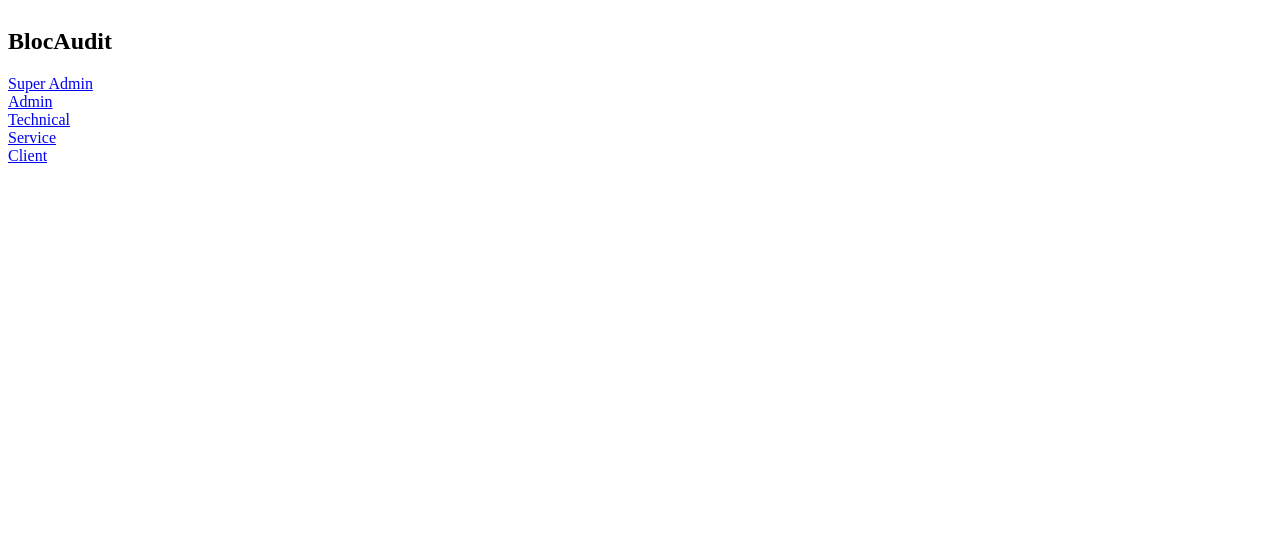
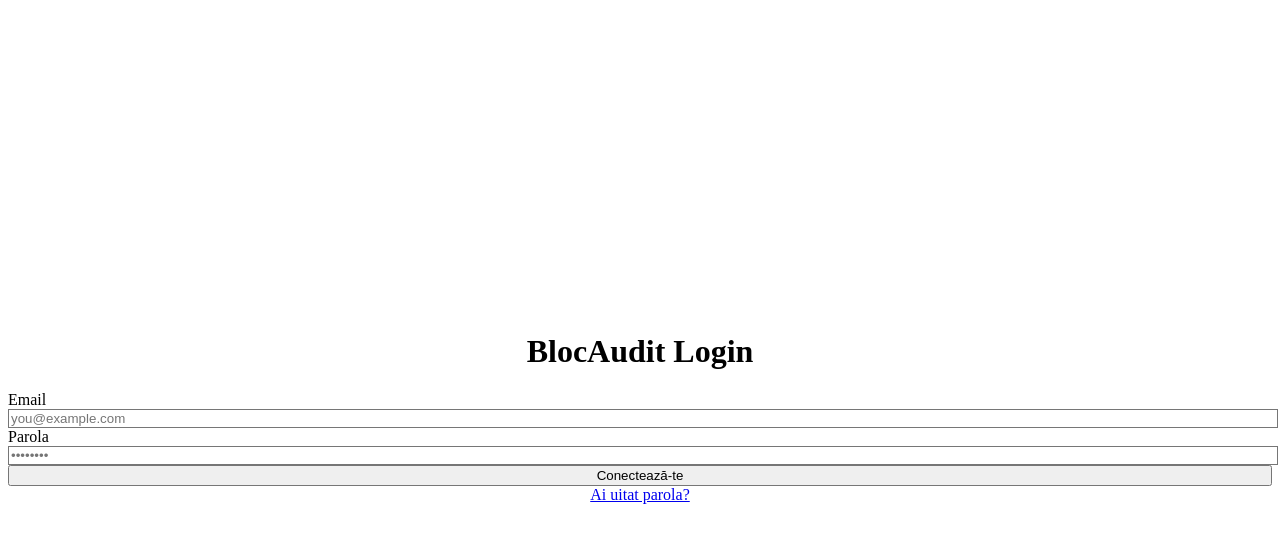
Before and after one commit to RobertoP10/BlocAudit, a React (Vite) app: page /login in a window 1280 px wide. Shown: the top 542 px of the page. Built offline with nearby package versions, Linux system fonts and the light colour scheme.

Commit message:
Updated App layout: hide Sidebar on login/register pages

```diff
--- a/src/App.tsx
+++ b/src/App.tsx
@@ -1,29 +1,45 @@
-import { BrowserRouter as Router, Routes, Route } from "react-router-dom";
+import { BrowserRouter as Router, Routes, Route, useLocation } from "react-router-dom";
 import Sidebar from "./components/Sidebar";
 import SuperAdminDashboard from "./pages/superadmin/SuperAdminDashboard";
 import AdminDashboard from "./pages/admin/AdminDashboard";
 import TechnicalDashboard from "./pages/technical/TechnicalDashboard";
 import ServiceDashboard from "./pages/service/ServiceDashboard";
 import ClientDashboard from "./pages/client/ClientDashboard";
+import Login from "./pages/auth/Login";
+import Register from "./pages/auth/Register";
 
-function App() {
+function Layout() {
+  const location = useLocation();
+  const authRoutes = ["/login", "/register"];
+
+  // dacă suntem pe login sau register => fără sidebar
+  const hideSidebar = authRoutes.includes(location.pathname);
+
   return (
-    <Router>
     <div className="flex">
-        {/* Sidebar fix */}
-        <Sidebar />
-
-        {/* Conținut pagină */}
+      {!hideSidebar && <Sidebar />}
       <main className="flex-1 bg-gray-50 p-6">
         <Routes>
+          {/* Dashboard routes */}
           <Route path="/superadmin" element={<SuperAdminDashboard />} />
           <Route path="/admin" element={<AdminDashboard />} />
           <Route path="/technical" element={<TechnicalDashboard />} />
           <Route path="/service" element={<ServiceDashboard />} />
           <Route path="/client" element={<ClientDashboard />} />
+
+          {/* Auth routes */}
+          <Route path="/login" element={<Login />} />
+          <Route path="/register" element={<Register />} />
         </Routes>
       </main>
     </div>
+  );
+}
+
+function App() {
+  return (
+    <Router>
+      <Layout />
     </Router>
   );
 }
```
Lines whose indentation alone changed are shown as unchanged.
